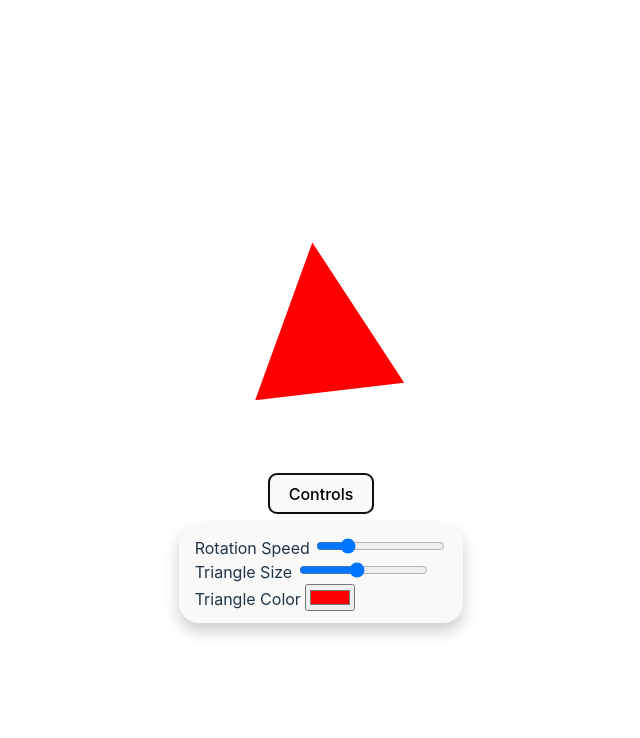
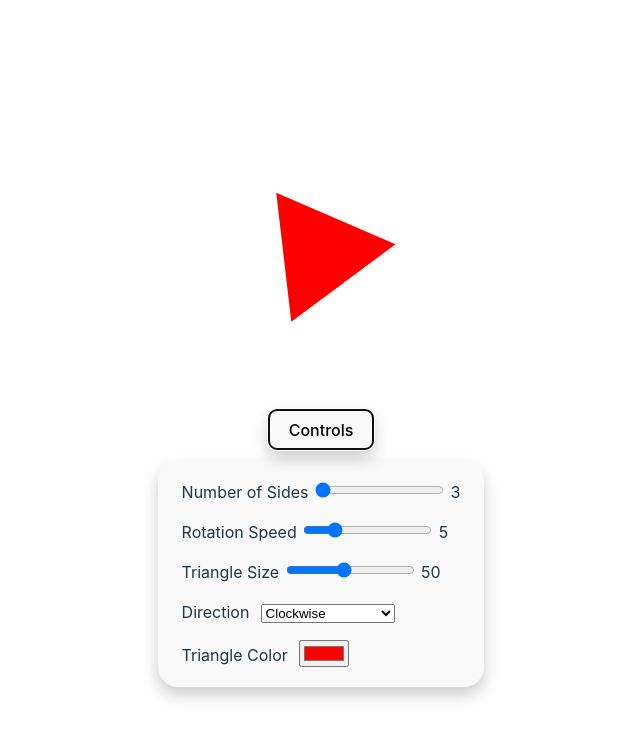
Before and after one commit to aguizaro/Warmup, a website built with Vite: page index.html in a window 1280 px wide. Both pictures are taken after a click on the button "Controls". Shown: the whole page, without its empty margins (319-959 px from the left). Built offline with nearby package versions, Linux system fonts and the light colour scheme.

Commit message:
added input for n sideded polygon

```diff
--- a/main.js
+++ b/main.js
@@ -1,4 +1,4 @@
-
+// html setup ------------------------------------------------
 
 document.querySelector('#app').innerHTML = `
   <div>
@@ -8,13 +8,27 @@ document.querySelector('#app').innerHTML = `
     <div class"dropdown">
       <button class="dropbtn">Controls</button>
       <div class="dropdown-content" style="display: none">
+        <div class="sides">
+          <label for="sidesSlider">Number of Sides </label>
+          <input type="range" min="3" max="20" value="3" class="slider" id="sidesSlider">
+          <span id="sidesValue">3</span>
+        </div>
         <div class="speed">
           <label for="speedSlider">Rotation Speed </label>
           <input type="range" min="1" max="20" value="5" class="slider" id="speedSlider">
+          <span id="speedValue">5</span>
         </div>
         <div class= "size">
-        <label for="sizeSlider"> Triangle Size </label>
+          <label for="sizeSlider"> Triangle Size </label>
           <input type="range" min="10" max="100" value="50" class="slider" id="sizeSlider">
+          <span id="sizeValue">50</span>
+        </div>
+        <div class="triangle-direction>
+          <label for="direction">Direction</label>
+          <select id="direction">
+            <option value="clockwise">Clockwise</option>
+            <option value="counterclockwise">Counter Clockwise</option>
+          </select>
         </div>
         <div class="color">
           <label for="colorPicker">Triangle Color</label>
@@ -25,64 +39,84 @@ document.querySelector('#app').innerHTML = `
   </div>
 `
 
-// access ------------------------------------------------
+// vars ------------------------------------------------
+
 const canvas = document.getElementById('canvas');
 const sizeScaler = 3;
 canvas.width = 100 * sizeScaler;
 canvas.height = 100 * sizeScaler;
 const ctx = canvas.getContext('2d');
 
+const sidesSlider = document.getElementById('sidesSlider');
 const speedSlider = document.getElementById('speedSlider');
 const sizeSlider = document.getElementById('sizeSlider');
 const colorPicker = document.getElementById('colorPicker');
 const dropbtn = document.querySelector('.dropbtn');
+const direction = document.getElementById('direction');
 
+let currentSides = sidesSlider.value;
 let currentColor = colorPicker.value;
 let currentSpeed = speedSlider.value;
+let dir = direction.value == 'clockwise' ? 1 : -1;
 
+let angle = 0;
 
-// triangle ------------------------------------------------
+const sidesValue = document.getElementById('sidesValue');
+const speedValue = document.getElementById('speedValue');
+const sizeValue = document.getElementById('sizeValue');
 
-function drawTriangle() {
+// geometry ------------------------------------------------
+
+function drawNpolygon(n) {
   ctx.beginPath();
-  ctx.moveTo(canvas.width/4, 3*canvas.height/4);
-  ctx.lineTo(3*canvas.width/4, 3*canvas.height/4);
-  ctx.lineTo(canvas.width/2, canvas.height/4);
+  ctx.moveTo(canvas.width/2, canvas.height/2);
+  for (let i = 0; i <= n; i++) {
+    let x = canvas.width/2 + canvas.width/4 * Math.cos(2 * Math.PI * i / n);
+    let y = canvas.height/2 + canvas.height/4 * Math.sin(2 * Math.PI * i / n);
+    ctx.lineTo(x, y);
+  }
   ctx.closePath();
   ctx.fillStyle = currentColor;
   ctx.fill();
 }
 
-
-let angle = 0;
 function draw() {
   ctx.clearRect(0, 0, canvas.width, canvas.height);
   ctx.save();
   ctx.translate(canvas.width/2, canvas.height/2);
   ctx.rotate(angle);
   ctx.translate(-canvas.width/2, -canvas.height/2);
-  drawTriangle();
+  drawNpolygon(currentSides);
   ctx.restore();
-  angle += 0.01 * currentSpeed;
+  angle += (0.01 * currentSpeed) * dir;
   requestAnimationFrame(draw);
 }
+
+// event listeners ------------------------------------------------
+
+sidesSlider.addEventListener('input', function() {
+  currentSides = sidesSlider.value;
+  sidesValue.textContent = currentSides;
+  drawNpolygon(currentSides);
+});
 
 sizeSlider.addEventListener('input', function() {
   canvas.width = sizeSlider.value * sizeScaler;
   canvas.height = sizeSlider.value * sizeScaler;
-  drawTriangle();
+  sizeValue.textContent = sizeSlider.value;
+  drawNpolygon(currentSides);
 });
 
 speedSlider.addEventListener('input', function() {
   currentSpeed = speedSlider.value;
-  drawTriangle();
+  speedValue.textContent = currentSpeed;
+  drawNpolygon(currentSides);
 });
 
 colorPicker.addEventListener('input', function() {
   currentColor = colorPicker.value;
-  drawTriangle();
+  drawNpolygon(currentSides);
 });
-
 
 dropbtn.addEventListener('click', function() {
   let dropdown = document.querySelector('.dropdown-content');
@@ -93,10 +127,10 @@ dropbtn.addEventListener('click', function() {
   }
 });
 
-
-
+direction.addEventListener('change', function() {
+  dir = direction.value == 'clockwise' ? 1 : -1;
+});
 
 // main ------------------------------------------------
 
-drawTriangle();
 draw();
--- a/style.css
+++ b/style.css
@@ -77,6 +77,7 @@ button {
   background-color: #1a1a1a;
   cursor: pointer;
   transition: border-color 0.25s;
+  box-shadow: 0 8px 16px 0 rgba(0, 0, 0, 0.2);
 }
 
 button:hover {
@@ -104,6 +105,18 @@ button:focus-visible {
   z-index: 1;
 }
 
+.dropdown-content div {
+  padding: 0.5em;
+}
+
+#direction {
+  margin-left: 0.5em;
+}
+
+#colorPicker {
+  margin-left: 0.5em;
+}
+
 @media (prefers-color-scheme: light) {
   :root {
     color: #213547;
```
